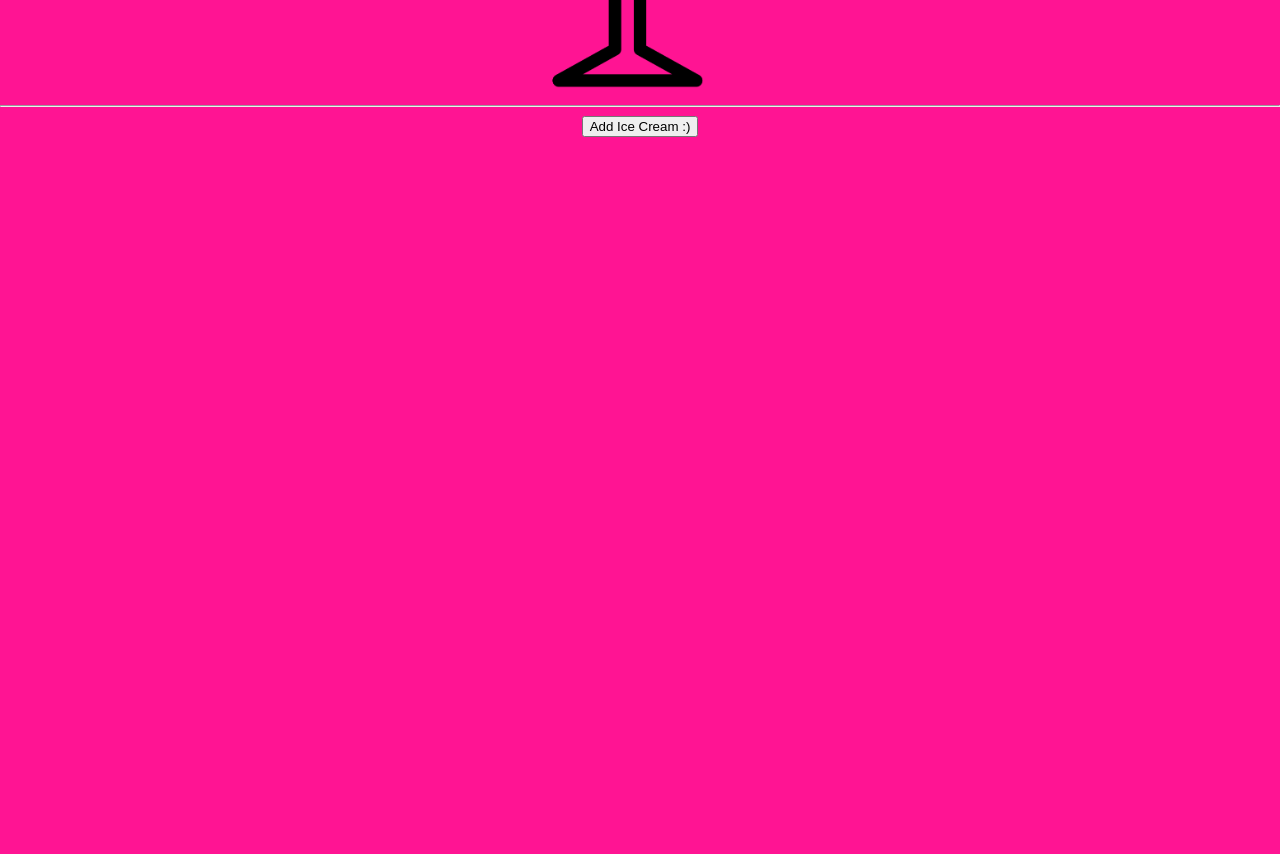
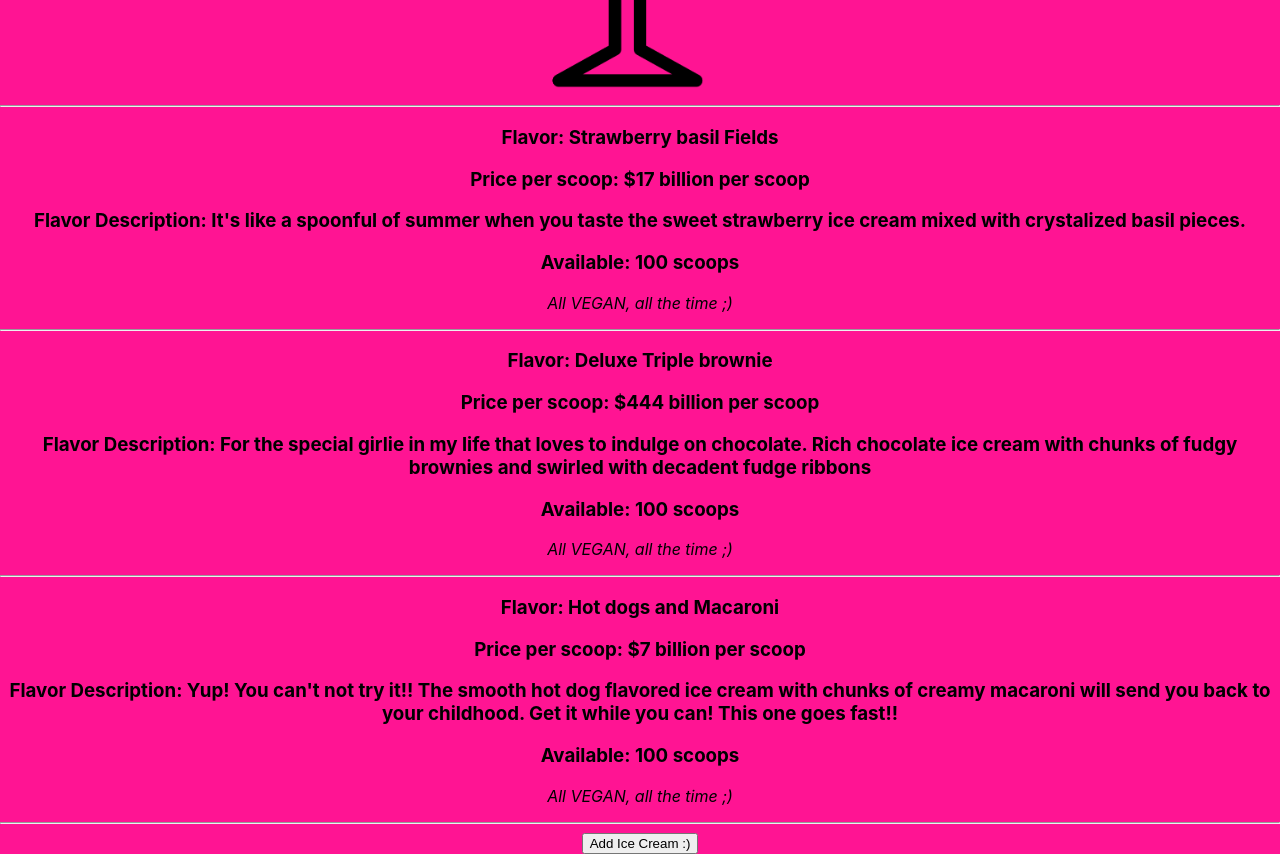
Before and after one commit to kayla-weaver/VeganQueenIceCreamShoppe, a React (Create React App) app: page / in a window 1280 px wide. Shown: the part 440-1294 px from the top of the page. Before the commit the page ends 800 px from the top, so only its background shows below. Built offline with nearby package versions, Linux system fonts and the light colour scheme.

Commit message:
add and take away inventory

```diff
--- a/src/components/EditInventoryForm.js
+++ b/src/components/EditInventoryForm.js
@@ -10,6 +10,7 @@ function EditInventoryForm (props) {
     props.onEditInventory({
       flavor: event.target.flavor.value,
       price: parseFloat (event.target.price.value),
+      available: parseFloat(event.target.available.value),
       flavorDescription: event.target.flavorDescription.value,
       id: inventory.id
     })
--- a/src/components/Inventory.js
+++ b/src/components/Inventory.js
@@ -7,10 +7,11 @@ function Inventory(props){
     <React.Fragment>
       <div onClick = {() => props.whenInventoryClicked(props.id)}>
       <h3>
-      <p>Flavor {props.flavor}</p>
-      <p> Price {props.price}</p>
-      <p> Flavor Description {props.flavorDescription}</p></h3>
-      <p><em>All VEGAN, all the time ;</em></p>
+      <p>Flavor: {props.flavor}</p>
+      <p>Price per scoop: {props.price}</p>
+      <p>Flavor Description: {props.flavorDescription}</p>
+      <p>Available: {props.available} scoops</p></h3>
+      <p><em>All VEGAN, all the time ;)</em></p>
       <hr />
       </div>
     </React.Fragment>
@@ -22,6 +23,7 @@ Inventory.propTypes  = {
   price: PropTypes.string,
   flavorDescription: PropTypes.string,
   id: PropTypes.string,
+  available: PropTypes.string,
   whenInventoryClicked: PropTypes.func
 }
 
--- a/src/components/InventoryControl.js
+++ b/src/components/InventoryControl.js
@@ -13,7 +13,29 @@ class InventoryControl extends React.Component {
       formVisibleOnPage: false,
       selectedInventory: null,
       editing: false,
-      mainInventoryList: []
+      mainInventoryList: [
+        {
+          flavor: "Strawberry basil Fields",
+        price: "$17 billion per scoop",
+        flavorDescription: "It's like a spoonful of summer when you taste the sweet strawberry ice cream mixed with crystalized basil pieces.",
+        available: 100,
+        id: v4()
+        },
+        {
+          flavor: "Deluxe Triple brownie",
+        price: "$444 billion per scoop",
+        flavorDescription: "For the special girlie in my life that loves to indulge on chocolate. Rich chocolate ice cream with chunks of fudgy brownies and swirled with decadent fudge ribbons",
+        available: 100,
+        id: v4()
+        },
+        {
+          flavor: "Hot dogs and Macaroni",
+        price: "$7 billion per scoop",
+        flavorDescription: "Yup! You can't not try it!! The smooth hot dog flavored ice cream with chunks of creamy macaroni will send you back to your childhood. Get it while you can! This one goes fast!!",
+        available: 100,
+        id: v4()
+        }
+      ]
     };
   }
 
@@ -102,12 +124,13 @@ class InventoryControl extends React.Component {
   render() {
     let currentlyVisibleState = null;
     let buttonText = null;
+
     if (this.state.editing) {
       currentlyVisibleState = <EditInventoryForm
       inventory={this.state.selectedInventory}
       onEditInventory={this.handleEditingInventoryInList} />;
       buttonText = "Return to Ice Cream List";
-    } else if (this.state.selectedInventory !== null) {
+    } else if (this.state.selectedInventory != null) {
       currentlyVisibleState = <InventoryDetail
       inventory={this.state.selectedInventory}
       onClickingDelete={this.handleDeletingInventory}
--- a/src/components/InventoryDetail.js
+++ b/src/components/InventoryDetail.js
@@ -6,10 +6,14 @@ function InventoryDetail(props){
 
   return(
     <React.Fragment>
-      <h1> Inventory Detail</h1>
-      <h3>{inventory.flavor} - { inventory.price} - {inventory.flavorDescription}</h3>
+      <h3> Ice Cream Inventory Detail</h3>
+      <h1>{inventory.flavor} </h1>
+      <p>{ inventory.price}</p>
+      <p>{inventory.flavorDescription}</p>
+      <p>{inventory.available} scoops</p>
       <p><em>All VEGAN, all the time</em></p>
       <button onClick={ props.onClickingEdit }>Update Ice Cream</button>
+      <button onClick= { props.onClickingSell }> Scoop </button>
       <button onClick={() => onClickingDelete (inventory.id)}>All gone</button>
       <hr/>
     </React.Fragment>
@@ -19,7 +23,8 @@ function InventoryDetail(props){
 InventoryDetail.propTypes ={
   inventory: PropTypes.object,
   onClickingDelete: PropTypes.func,
-  onClickingEdit: PropTypes.func
+  onClickingEdit: PropTypes.func,
+  onClickingSell: PropTypes.func
 };
 
 export default InventoryDetail;
--- a/src/components/InventoryList.js
+++ b/src/components/InventoryList.js
@@ -13,6 +13,7 @@ function InventoryList(props){
       flavor = {inventory.flavor}
       price = {inventory.price}
       flavorDescription={inventory.flavorDescription}
+      available = {inventory.available}
       id= {inventory.id}
       key={inventory.id}/>
      )}
--- a/src/components/NewInventoryForm.js
+++ b/src/components/NewInventoryForm.js
@@ -4,11 +4,13 @@ import { v4 } from "uuid";
 import ReusableForm from "./ReusableForm";
 
 function NewInventoryForm(props){
+
   function handleNewInventoryFormSubmission(event){
     event.preventDefault();
     props.onNewInventoryCreation({
       flavor: event.target.flavor.value,
       price: event.target.price.value,
+      available: parseInt(event.target.available.value),
       flavorDescription: event.target.flavorDescription.value,
       id: v4()
     });
--- a/src/components/ReusableForm.js
+++ b/src/components/ReusableForm.js
@@ -16,6 +16,11 @@ function ReusableForm(props) {
       name="price"
       placeholder="Dollars per scoop"/>
 
+<input
+      type="text"
+      name="available"
+      placeholder="Scoops available"/>
+
       <textarea
       name= "flavorDescription"
       placeholder="Flavor profile" />
```
